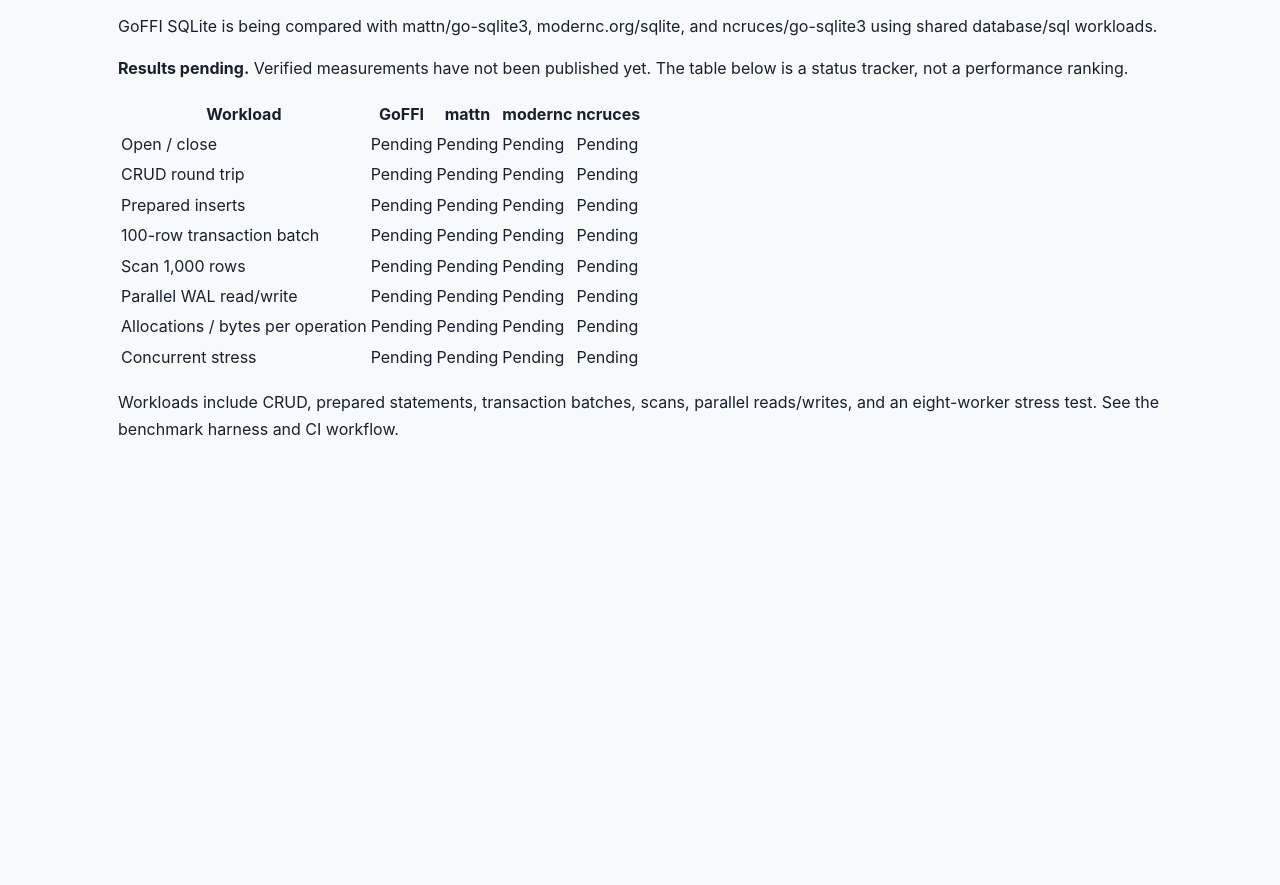
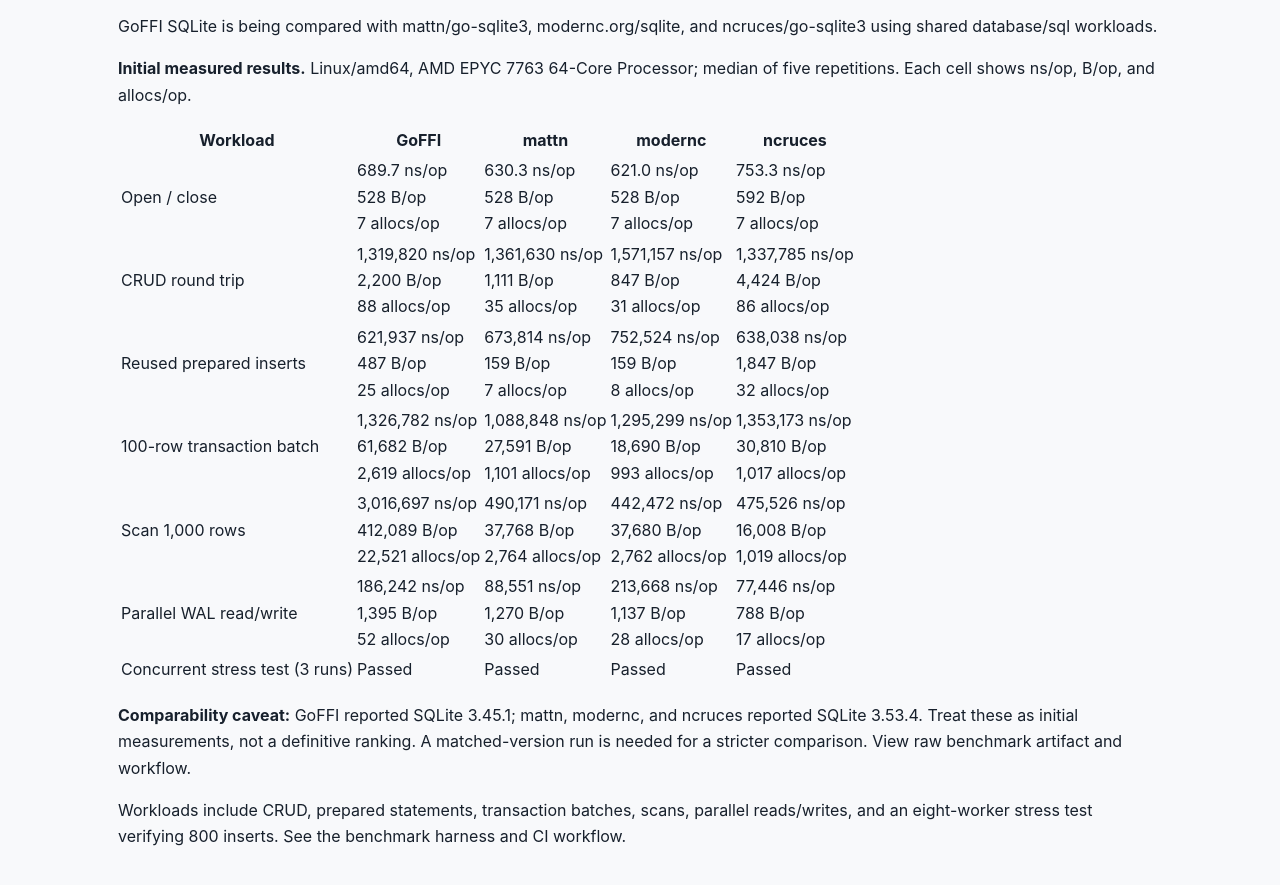
Before and after one commit to Aswanidev-vs/gosqlite-ffi, a plain HTML site: page site/index.html in a window 1280 px wide. Shown: the part 6087-6972 px from the top of the page. Before the commit the page ends 6617 px from the top, so only its background shows below. Drawn offline with Linux system fonts and the light colour scheme.

Commit message:
docs: publish measured comparative benchmark results

```diff
--- a/site/index.html
+++ b/site/index.html
@@ -156,21 +156,22 @@
     <h2>Comparative benchmarks</h2>
     <p>GoFFI SQLite is being compared with mattn/go-sqlite3, modernc.org/sqlite, and ncruces/go-sqlite3 using shared database/sql workloads.</p>
   </div>
-  <p><strong>Results pending.</strong> Verified measurements have not been published yet. The table below is a status tracker, not a performance ranking.</p>
+  <p><strong>Initial measured results.</strong> Linux/amd64, AMD EPYC 7763 64-Core Processor; median of five repetitions. Each cell shows ns/op, B/op, and allocs/op.</p>
   <div class="table-wrap"><table>
     <thead><tr><th>Workload</th><th>GoFFI</th><th>mattn</th><th>modernc</th><th>ncruces</th></tr></thead>
     <tbody>
-      <tr><td>Open / close</td><td>Pending</td><td>Pending</td><td>Pending</td><td>Pending</td></tr>
-      <tr><td>CRUD round trip</td><td>Pending</td><td>Pending</td><td>Pending</td><td>Pending</td></tr>
-      <tr><td>Prepared inserts</td><td>Pending</td><td>Pending</td><td>Pending</td><td>Pending</td></tr>
-      <tr><td>100-row transaction batch</td><td>Pending</td><td>Pending</td><td>Pending</td><td>Pending</td></tr>
-      <tr><td>Scan 1,000 rows</td><td>Pending</td><td>Pending</td><td>Pending</td><td>Pending</td></tr>
-      <tr><td>Parallel WAL read/write</td><td>Pending</td><td>Pending</td><td>Pending</td><td>Pending</td></tr>
-      <tr><td>Allocations / bytes per operation</td><td>Pending</td><td>Pending</td><td>Pending</td><td>Pending</td></tr>
-      <tr><td>Concurrent stress</td><td>Pending</td><td>Pending</td><td>Pending</td><td>Pending</td></tr>
+      <tr><td>Open / close</td><td>689.7 ns/op<br>528 B/op<br>7 allocs/op</td><td>630.3 ns/op<br>528 B/op<br>7 allocs/op</td><td>621.0 ns/op<br>528 B/op<br>7 allocs/op</td><td>753.3 ns/op<br>592 B/op<br>7 allocs/op</td></tr>
+      <tr><td>CRUD round trip</td><td>1,319,820 ns/op<br>2,200 B/op<br>88 allocs/op</td><td>1,361,630 ns/op<br>1,111 B/op<br>35 allocs/op</td><td>1,571,157 ns/op<br>847 B/op<br>31 allocs/op</td><td>1,337,785 ns/op<br>4,424 B/op<br>86 allocs/op</td></tr>
+      <tr><td>Reused prepared inserts</td><td>621,937 ns/op<br>487 B/op<br>25 allocs/op</td><td>673,814 ns/op<br>159 B/op<br>7 allocs/op</td><td>752,524 ns/op<br>159 B/op<br>8 allocs/op</td><td>638,038 ns/op<br>1,847 B/op<br>32 allocs/op</td></tr>
+      <tr><td>100-row transaction batch</td><td>1,326,782 ns/op<br>61,682 B/op<br>2,619 allocs/op</td><td>1,088,848 ns/op<br>27,591 B/op<br>1,101 allocs/op</td><td>1,295,299 ns/op<br>18,690 B/op<br>993 allocs/op</td><td>1,353,173 ns/op<br>30,810 B/op<br>1,017 allocs/op</td></tr>
+      <tr><td>Scan 1,000 rows</td><td>3,016,697 ns/op<br>412,089 B/op<br>22,521 allocs/op</td><td>490,171 ns/op<br>37,768 B/op<br>2,764 allocs/op</td><td>442,472 ns/op<br>37,680 B/op<br>2,762 allocs/op</td><td>475,526 ns/op<br>16,008 B/op<br>1,019 allocs/op</td></tr>
+      <tr><td>Parallel WAL read/write</td><td>186,242 ns/op<br>1,395 B/op<br>52 allocs/op</td><td>88,551 ns/op<br>1,270 B/op<br>30 allocs/op</td><td>213,668 ns/op<br>1,137 B/op<br>28 allocs/op</td><td>77,446 ns/op<br>788 B/op<br>17 allocs/op</td></tr>
+      <tr><td>Concurrent stress test (3 runs)</td><td>Passed</td><td>Passed</td><td>Passed</td><td>Passed</td></tr>
     </tbody>
   </table></div>
-  <p>Workloads include CRUD, prepared statements, transaction batches, scans, parallel reads/writes, and an eight-worker stress test. See the <a href="https://github.com/Aswanidev-vs/gosqlite-ffi/tree/main/benchmarks">benchmark harness</a> and <a href="https://github.com/Aswanidev-vs/gosqlite-ffi/actions/workflows/benchmarks.yml">CI workflow</a>.</p>
+  <p><strong>Comparability caveat:</strong> GoFFI reported SQLite 3.45.1; mattn, modernc, and ncruces reported SQLite 3.53.4. Treat these as initial measurements, not a definitive ranking. A matched-version run is needed for a stricter comparison. <a href="https://github.com/Aswanidev-vs/gosqlite-ffi/actions/runs/38136727123">View raw benchmark artifact and workflow</a>.</p>
+  <p>Workloads include CRUD, prepared statements, transaction batches, scans, parallel reads/writes, and an eight-worker stress test verifying 800 inserts. See the <a href="https://github.com/Aswanidev-vs/gosqlite-ffi/tree/main/benchmarks">benchmark harness</a> and <a href="https://github.com/Aswanidev-vs/gosqlite-ffi/actions/workflows/benchmarks.yml">CI workflow</a>.</p>
+
 </section>
 
 </body>
```
